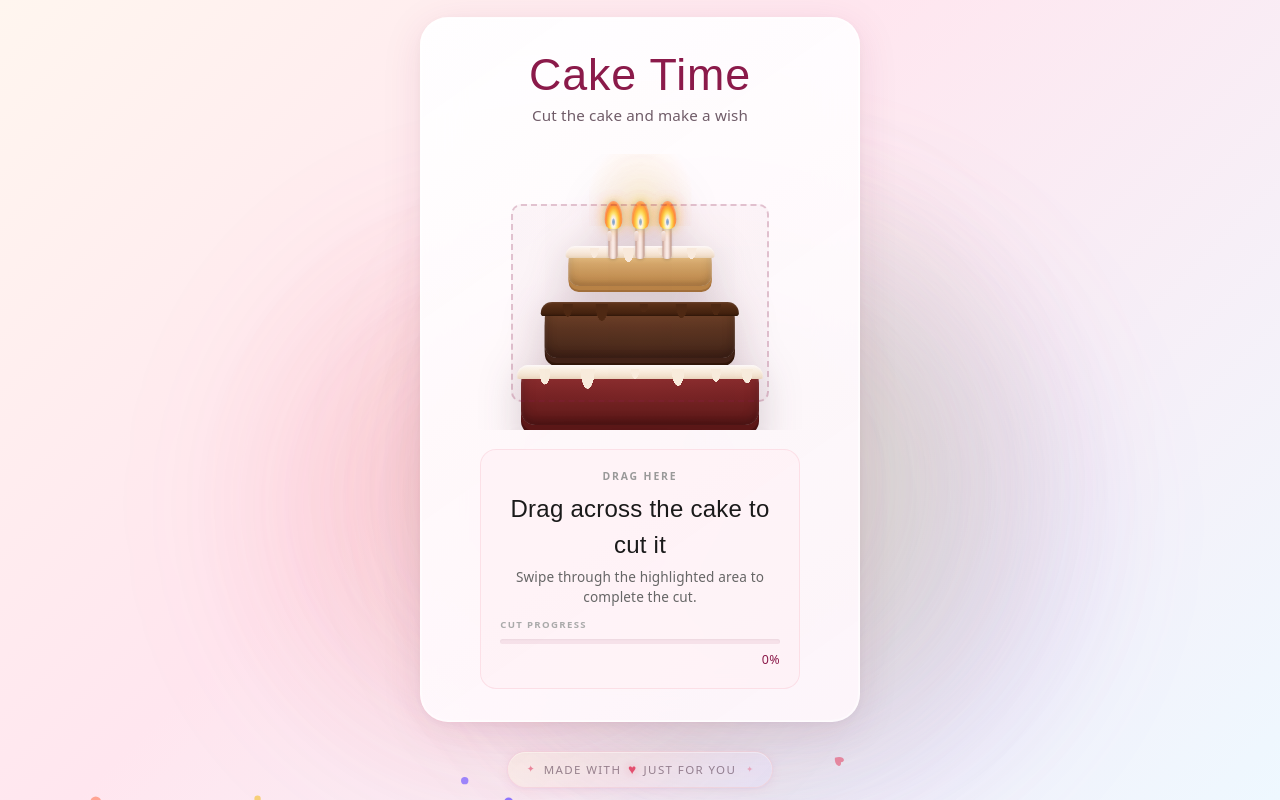
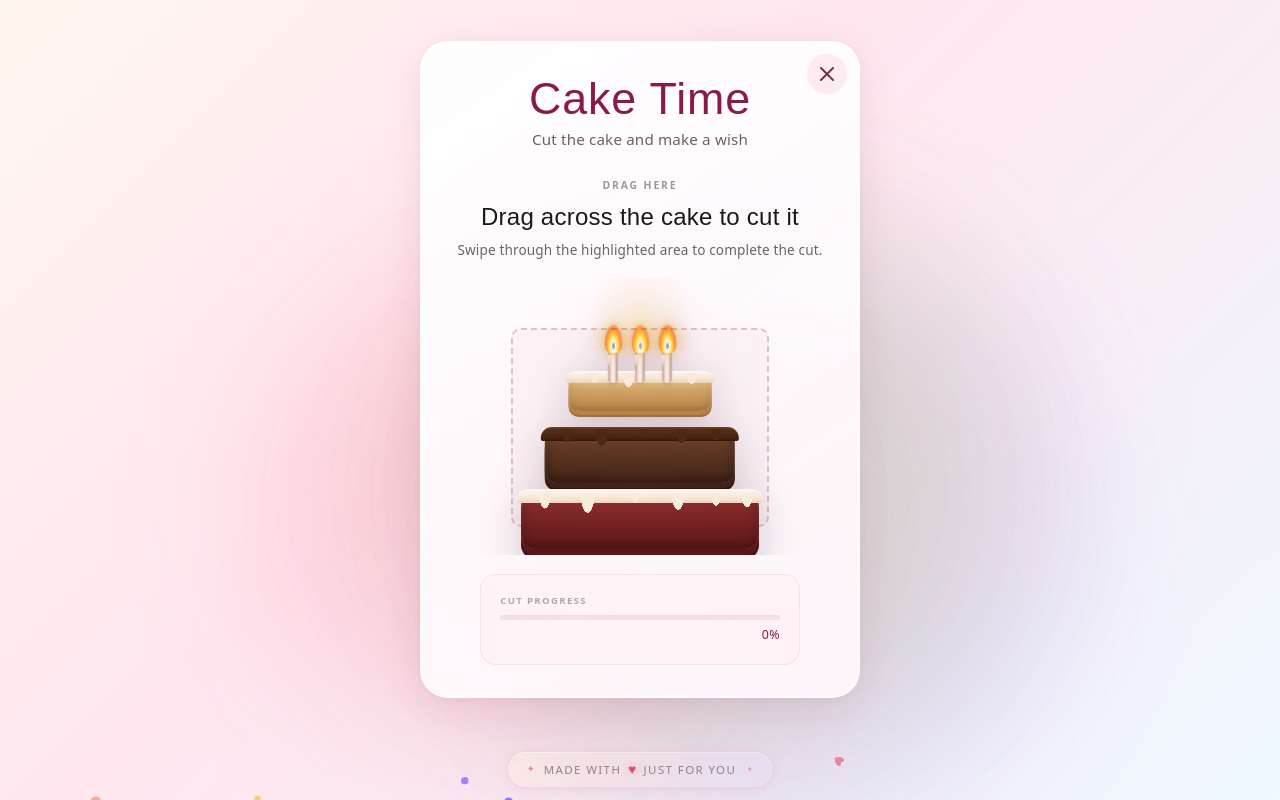
Before and after one commit to NabilArefin/Giftsite, a Next.js app: page / in a window 1280 px wide. Both pictures are taken after a click on the button "Tap Here". Built offline with nearby package versions, Linux system fonts and the light colour scheme; a web font is replaced by a local one.

Commit message:
8bec2383-786b-4969-869c-b718dc39222e

```diff
--- a/src/app/gift.css
+++ b/src/app/gift.css
@@ -388,6 +388,35 @@
   align-items: center;
   gap: 1.2rem;
   width: 100%;
+  position: relative;
+}
+
+.cut-close-button {
+  color: #71324a;
+  width: 2.5rem;
+  height: 2.5rem;
+  font: inherit;
+  cursor: pointer;
+  transition: transform .25s var(--ease-expressive), background .25s var(--ease-expressive);
+  z-index: 10;
+  background: #ffe8efd9;
+  border: none;
+  border-radius: 50%;
+  place-items: center;
+  display: grid;
+  position: absolute;
+  top: .75rem;
+  right: .75rem;
+}
+
+.cut-close-button:hover {
+  background: #ffd7e2;
+  transform: rotate(90deg) scale(1.12);
+  box-shadow: 0 0 16px #e34f6f4d;
+}
+
+.cut-close-button svg {
+  pointer-events: none;
 }
 
 .cut-header {
--- a/src/app/page.tsx
+++ b/src/app/page.tsx
@@ -722,10 +722,44 @@ export default function GiftPage() {
         ) : (
         <div className={`cut-section ${isCutComplete ? "cut-complete" : ""}`}>
           <div className="cut-main-card">
+            {/* Close / Exit button */}
+            <button
+              type="button"
+              className="cut-close-button"
+              onClick={() => {
+                setShowCake(false);
+                setCutProgress(0);
+                setIsCutting(false);
+                setIsCutComplete(false);
+              }}
+              aria-label="Close cake time"
+            >
+              <svg
+                width="14"
+                height="14"
+                viewBox="0 0 14 14"
+                fill="none"
+                stroke="currentColor"
+                strokeWidth="2"
+                strokeLinecap="round"
+                aria-hidden="true"
+              >
+                <line x1="1" y1="1" x2="13" y2="13" />
+                <line x1="13" y1="1" x2="1" y2="13" />
+              </svg>
+            </button>
+
             {/* Header */}
             <div className="cut-header">
               <h2 className="cut-header-title">Cake Time</h2>
               <p className="cut-header-subtitle">Cut the cake and make a wish</p>
+            </div>
+
+            {/* Instructions */}
+            <div className="cut-instructions">
+              <span className="cut-label">DRAG HERE</span>
+              <p className="cut-title">Drag across the cake to cut it</p>
+              <p className="cut-subtitle">Swipe through the highlighted area to complete the cut.</p>
             </div>
 
             {/* Cake area */}
@@ -750,14 +784,8 @@ export default function GiftPage() {
               <div className="cut-zone-highlight" />
             </div>
 
-            {/* Instructions & Progress in a separate frame */}
+            {/* Progress bar */}
             <div className="cut-info-frame">
-              <div className="cut-instructions">
-                <span className="cut-label">DRAG HERE</span>
-                <p className="cut-title">Drag across the cake to cut it</p>
-                <p className="cut-subtitle">Swipe through the highlighted area to complete the cut.</p>
-              </div>
-
               <div className="cut-progress-section">
                 <span className="cut-progress-label">Cut Progress</span>
                 <div className="cut-progress-bar">
```
